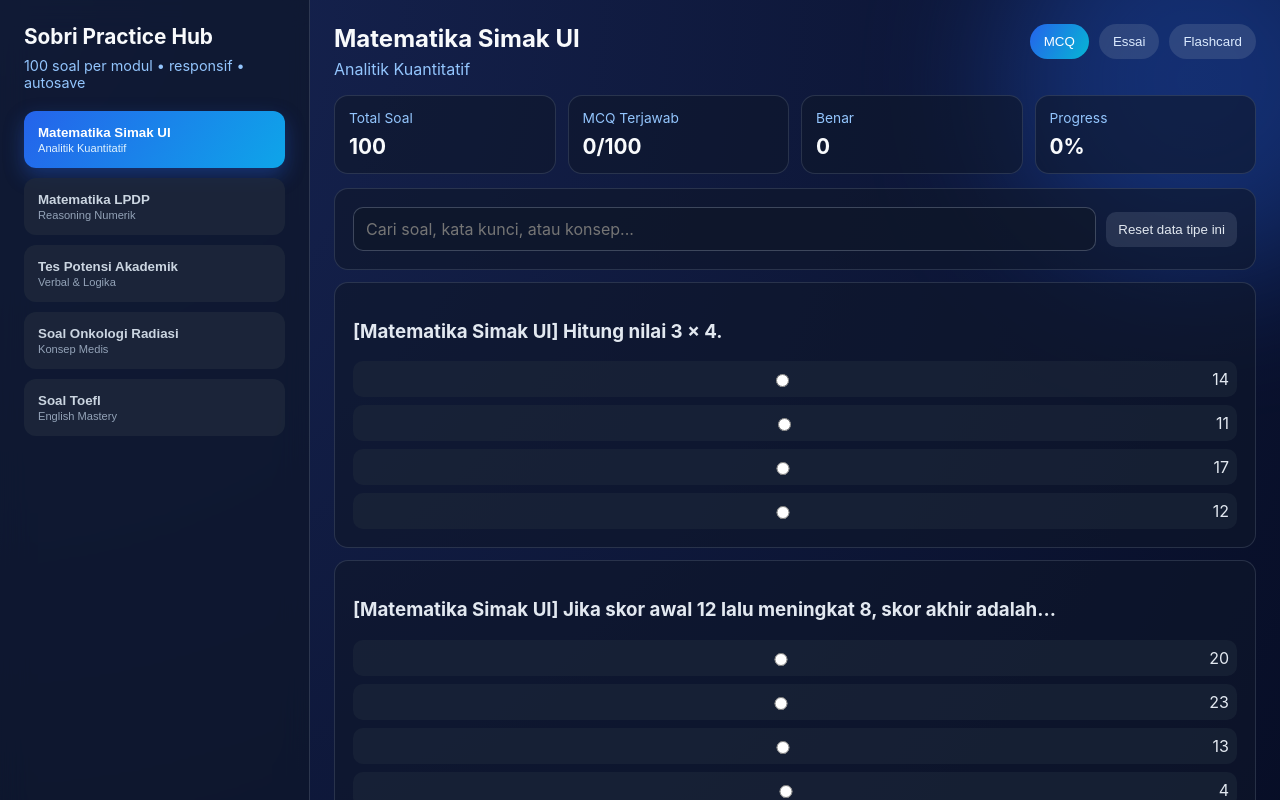
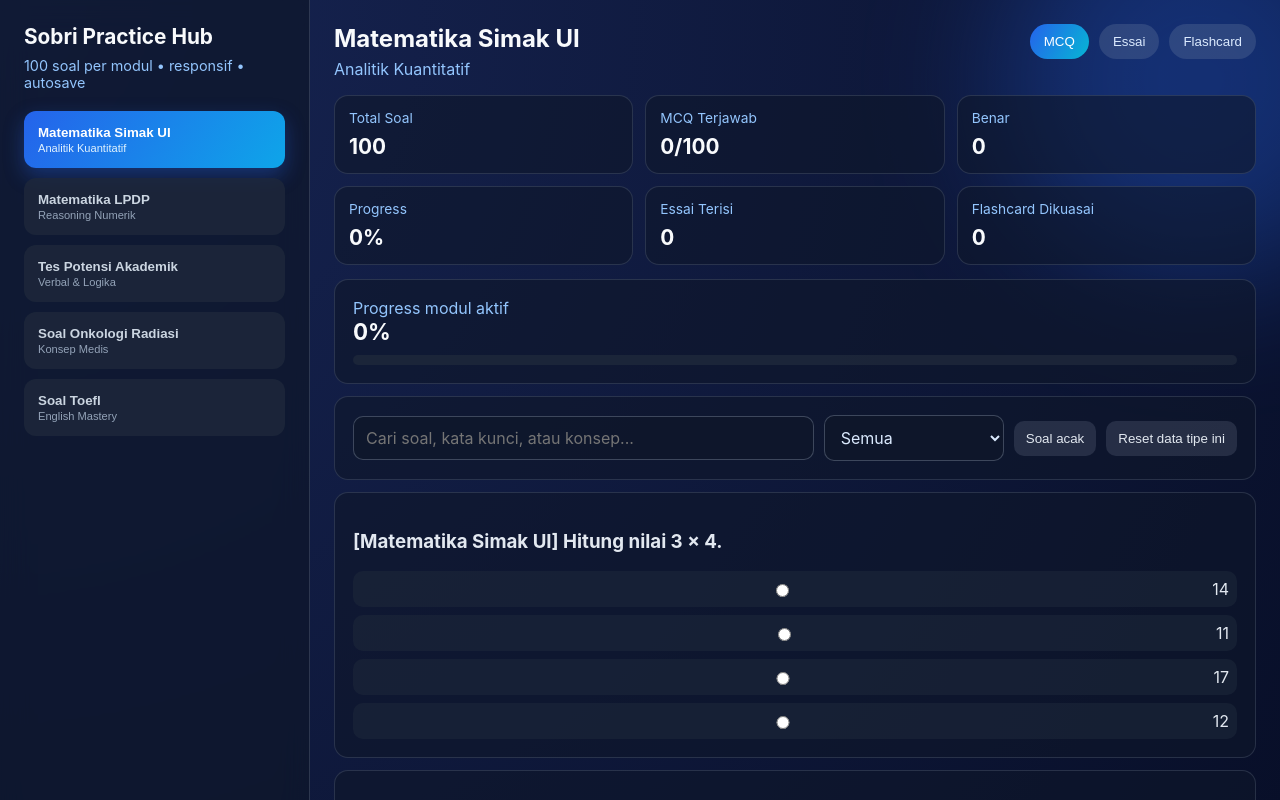
Before and after one commit to sobri3195/Web-Soal-Rutin-Sobri, a React (Vite) app: page / in a window 1280 px wide. Shown: the top 800 px of the page. Built offline with nearby package versions, Linux system fonts and the light colour scheme.

Commit message:
feat: improve practice hub progress and study workflows

```diff
--- a/src/App.jsx
+++ b/src/App.jsx
@@ -136,8 +136,10 @@ const initialState = {
   mcqAnswers: {},
   essayAnswers: {},
   flashcardFlips: {},
+  masteredFlashcards: {},
   query: '',
   page: 1,
+  mcqFilter: 'all',
 };
 
 function App() {
@@ -172,15 +174,27 @@ function App() {
     return list.filter((item) => {
       const sameModule = item.module === state.selectedModule;
       if (!sameModule) return false;
-      if (!normalizedQuery) return true;
 
       const searchable =
         state.selectedType === 'flashcards'
           ? `${item.front} ${item.back}`.toLowerCase()
           : item.prompt.toLowerCase();
-      return searchable.includes(normalizedQuery);
+      const matchesQuery = !normalizedQuery || searchable.includes(normalizedQuery);
+
+      if (state.selectedType !== 'mcq') {
+        return matchesQuery;
+      }
+
+      const selectedAnswer = state.mcqAnswers[item.id];
+      const matchesFilter =
+        state.mcqFilter === 'all' ||
+        (state.mcqFilter === 'unanswered' && !selectedAnswer) ||
+        (state.mcqFilter === 'correct' && selectedAnswer === item.answer) ||
+        (state.mcqFilter === 'wrong' && selectedAnswer && selectedAnswer !== item.answer);
+
+      return matchesQuery && matchesFilter;
     });
-  }, [state.selectedModule, state.selectedType, state.query]);
+  }, [state.selectedModule, state.selectedType, state.query, state.mcqAnswers, state.mcqFilter]);
 
   const totalPages = Math.max(1, Math.ceil(filteredItems.length / PAGE_SIZE));
   const currentPage = Math.min(state.page, totalPages);
@@ -190,10 +204,26 @@ function App() {
     () => questionBank.mcq.filter((question) => question.module === state.selectedModule),
     [state.selectedModule],
   );
+  const moduleEssay = useMemo(
+    () => questionBank.essay.filter((question) => question.module === state.selectedModule),
+    [state.selectedModule],
+  );
+  const moduleFlashcards = useMemo(
+    () => questionBank.flashcards.filter((question) => question.module === state.selectedModule),
+    [state.selectedModule],
+  );
 
   const answeredCount = moduleMcq.filter((q) => state.mcqAnswers[q.id]).length;
   const correctCount = moduleMcq.filter((q) => state.mcqAnswers[q.id] === q.answer).length;
   const progressPercent = Math.round((answeredCount / moduleMcq.length) * 100);
+  const essayAnsweredCount = moduleEssay.filter((q) => (state.essayAnswers[q.id] || '').trim()).length;
+  const masteredFlashcardsCount = moduleFlashcards.filter((q) => state.masteredFlashcards[q.id]).length;
+
+  const jumpToRandomQuestion = () => {
+    if (!filteredItems.length) return;
+    const randomIndex = Math.floor(Math.random() * filteredItems.length);
+    updateState({ page: Math.floor(randomIndex / PAGE_SIZE) + 1 });
+  };
 
   const resetCurrentType = () => {
     if (state.selectedType === 'mcq') {
@@ -213,18 +243,22 @@ function App() {
     }
 
     const nextFlips = { ...state.flashcardFlips };
+    const nextMastered = { ...state.masteredFlashcards };
     questionBank.flashcards
       .filter((q) => q.module === state.selectedModule)
-      .forEach((q) => delete nextFlips[q.id]);
-    updateState({ flashcardFlips: nextFlips });
+      .forEach((q) => {
+        delete nextFlips[q.id];
+        delete nextMastered[q.id];
+      });
+    updateState({ flashcardFlips: nextFlips, masteredFlashcards: nextMastered });
   };
 
   const onChangeModule = (moduleName) => {
-    updateState({ selectedModule: moduleName, page: 1, query: '' });
+    updateState({ selectedModule: moduleName, page: 1, query: '', mcqFilter: 'all' });
   };
 
   const onChangeType = (type) => {
-    updateState({ selectedType: type, page: 1, query: '' });
+    updateState({ selectedType: type, page: 1, query: '', mcqFilter: 'all' });
   };
 
   return (
@@ -291,6 +325,24 @@ function App() {
               <span>Progress</span>
               <strong>{progressPercent}%</strong>
             </article>
+            <article className="stat-card">
+              <span>Essai Terisi</span>
+              <strong>{essayAnsweredCount}</strong>
+            </article>
+            <article className="stat-card">
+              <span>Flashcard Dikuasai</span>
+              <strong>{masteredFlashcardsCount}</strong>
+            </article>
+          </section>
+
+          <section className="card progress-panel">
+            <div>
+              <p>Progress modul aktif</p>
+              <strong>{progressPercent}%</strong>
+            </div>
+            <div className="progress-track" aria-hidden="true">
+              <div className="progress-fill" style={{ width: `${progressPercent}%` }} />
+            </div>
           </section>
 
           <section className="toolbar card">
@@ -299,6 +351,18 @@ function App() {
               onChange={(e) => updateState({ query: e.target.value, page: 1 })}
               placeholder="Cari soal, kata kunci, atau konsep..."
             />
+            {state.selectedType === 'mcq' ? (
+              <select
+                value={state.mcqFilter}
+                onChange={(e) => updateState({ mcqFilter: e.target.value, page: 1 })}
+              >
+                <option value="all">Semua</option>
+                <option value="unanswered">Belum dijawab</option>
+                <option value="correct">Jawaban benar</option>
+                <option value="wrong">Jawaban salah</option>
+              </select>
+            ) : null}
+            <button className="ghost" onClick={jumpToRandomQuestion}>Soal acak</button>
             <button className="ghost" onClick={resetCurrentType}>Reset data tipe ini</button>
           </section>
 
@@ -353,15 +417,19 @@ function App() {
                     })
                   }
                 />
+                <p className="subtle-info">
+                  Jumlah kata: {(state.essayAnswers[q.id] || '').trim().split(/\s+/).filter(Boolean).length}
+                </p>
               </section>
             ))}
 
           {state.selectedType === 'flashcards' &&
             pagedItems.map((card) => {
               const flipped = !!state.flashcardFlips[card.id];
+              const mastered = !!state.masteredFlashcards[card.id];
               return (
+                <section key={card.id} className="card">
                   <button
-                  key={card.id}
                     className={flipped ? 'flashcard flipped' : 'flashcard'}
                     onClick={() =>
                       updateState({
@@ -376,6 +444,20 @@ function App() {
                     <p>{flipped ? card.back : card.front}</p>
                     <span>Klik untuk membalik kartu</span>
                   </button>
+                  <button
+                    className={mastered ? 'ghost mastered' : 'ghost'}
+                    onClick={() =>
+                      updateState({
+                        masteredFlashcards: {
+                          ...state.masteredFlashcards,
+                          [card.id]: !mastered,
+                        },
+                      })
+                    }
+                  >
+                    {mastered ? 'Sudah dikuasai ✅' : 'Tandai dikuasai'}
+                  </button>
+                </section>
               );
             })}
 
--- a/src/styles.css
+++ b/src/styles.css
@@ -160,7 +160,7 @@ header p {
 
 .stats-grid {
   display: grid;
-  grid-template-columns: repeat(4, minmax(0, 1fr));
+  grid-template-columns: repeat(3, minmax(0, 1fr));
   gap: 12px;
   margin-bottom: 14px;
 }
@@ -216,6 +216,16 @@ textarea {
   min-width: 220px;
 }
 
+.toolbar select {
+  min-width: 180px;
+  border: 1px solid rgba(148, 163, 184, 0.35);
+  background: rgba(15, 23, 42, 0.8);
+  color: #dbeafe;
+  border-radius: 10px;
+  padding: 11px 12px;
+  font: inherit;
+}
+
 .ghost {
   border-radius: 10px;
   padding: 10px 12px;
@@ -223,8 +233,49 @@ textarea {
   color: #e2e8f0;
 }
 
+.ghost.mastered {
+  background: rgba(34, 197, 94, 0.25);
+  color: #dcfce7;
+}
+
 .empty {
   color: #93c5fd;
+}
+
+.progress-panel {
+  display: grid;
+  gap: 10px;
+}
+
+.progress-panel p {
+  margin: 0;
+  color: #93c5fd;
+}
+
+.progress-panel strong {
+  font-size: 1.4rem;
+  color: #f8fafc;
+}
+
+.progress-track {
+  width: 100%;
+  height: 10px;
+  border-radius: 999px;
+  background: rgba(30, 41, 59, 0.8);
+  overflow: hidden;
+}
+
+.progress-fill {
+  height: 100%;
+  border-radius: inherit;
+  background: linear-gradient(90deg, #2563eb, #06b6d4);
+  transition: width 0.25s ease;
+}
+
+.subtle-info {
+  margin: 10px 0 0;
+  color: #93c5fd;
+  font-size: 0.85rem;
 }
 
 .stack {
```
Lines whose indentation alone changed are shown as unchanged.
